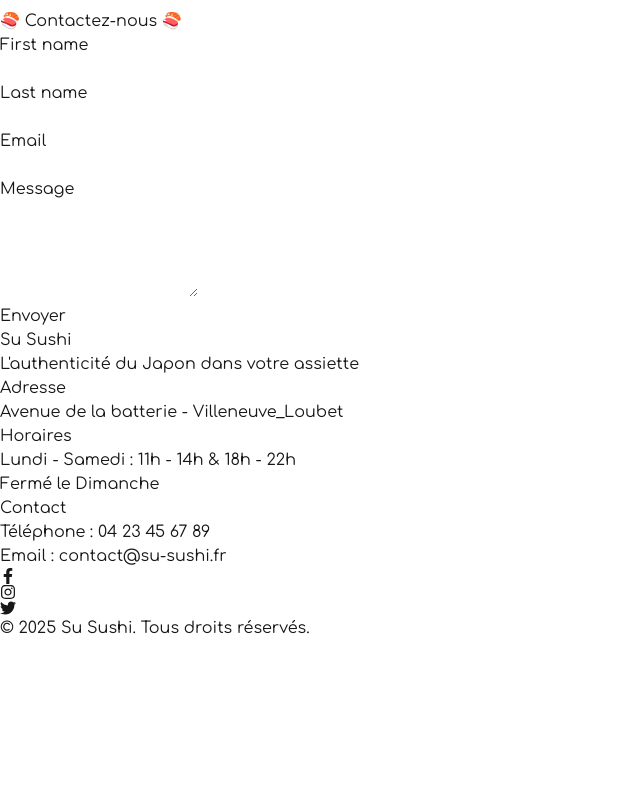
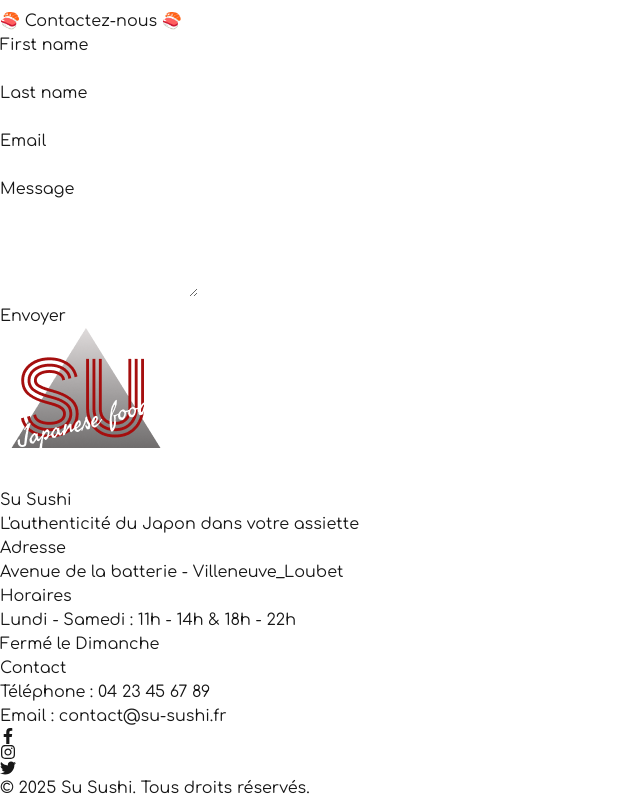
Before and after one commit to BakrimNadia/SU-SUSHI, a Next.js app: page / in a window 1280 px wide. Shown: the part 6620-7420 px from the top of the page, without its empty margins (0-640 px from the left). Before the commit the page ends 7260 px from the top, so only its background shows below. Built offline with nearby package versions, Linux system fonts and the light colour scheme; grey boxes are pictures that could not be loaded.

Commit message:
add style to footer

```diff
--- a/src/app/Components/Footer.tsx
+++ b/src/app/Components/Footer.tsx
@@ -4,9 +4,9 @@ import { FaFacebookF, FaInstagram, FaTwitter } from 'react-icons/fa';
 
 export default function Footer() {
   return (
-    <footer className="comfortaa bg-gradient-to-r from-red-500 to-black text-white py-8">
+    <footer className="comfortaa bg-gradient-to-r from-black via-red-500 to-black text-white py-8">
       <div className="max-w-6xl mx-auto px-6">
-        {/* Logo & Nom du restaurant */}
+      <img className="text-center mx-auto mt-4" src="Logo-sushi.png" alt="logo" />
         <div className="text-center mb-6">
           <h2 className="text-3xl font-bold comfortaa">Su Sushi</h2>
           <p className="text-white text-sm">L&apos;authenticité du Japon dans votre assiette</p>
--- a/src/app/Components/Presentation.tsx
+++ b/src/app/Components/Presentation.tsx
@@ -1,7 +1,6 @@
 export const Presentation = () => {
     return (
       <section className="comfortaa relative w-full flex flex-col md:flex-row items-center md:items-start py-12 px-6 md:px-16">
-        {/* Texte à gauche */}
         <div className="md:w-1/2 text-white text-center md:text-left z-10">
           <h2 className="text-3xl md:text-4xl font-bold mb-4">
             Découvrez l&apos;Art du Sushi 🍣
@@ -18,8 +17,6 @@ export const Presentation = () => {
             - Box Végétarienne
           </p>
         </div>
-
-        {/* Image à droite */}
         <div className="md:w-1/2 relative mt-6 md:mt-0 text-center">
           <img
             src="/sushi-box.webp"
@@ -29,7 +26,6 @@ export const Presentation = () => {
           <button className="mt-4 pt-3 pb-3 justify-center bg-red-700 px-2 rounded font-bold hover:bg-red-500 transition-transform duration-300 hover:scale-110">Commander en ligne</button>
         </div>
 
-        {/* Effet de superposition sur mobile */}
         <div className="absolute inset-0 bg-black/50 md:hidden"></div>
       </section>
     );
```
Also changed, not shown: public/Logo-sushi2.svg (deleted).
